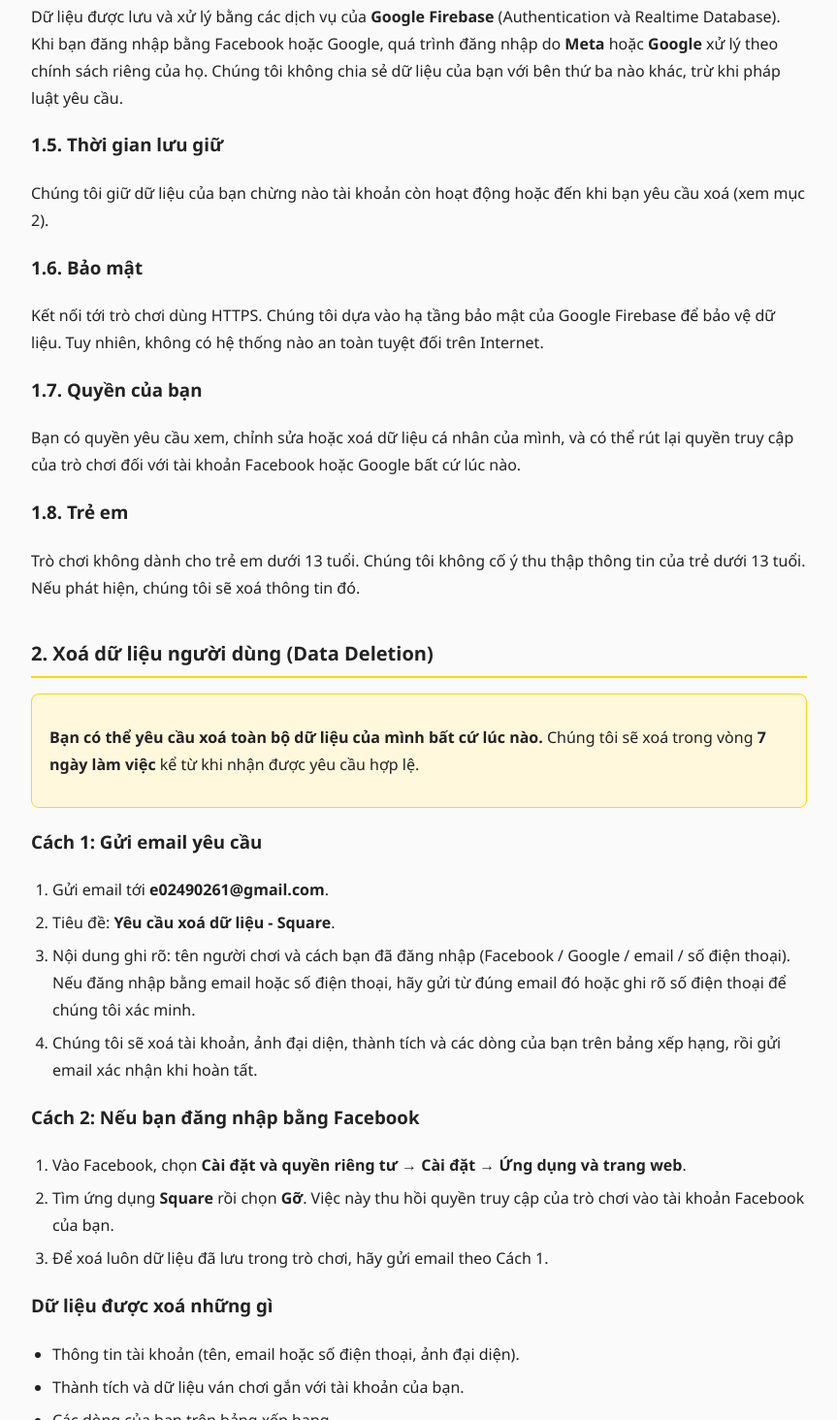
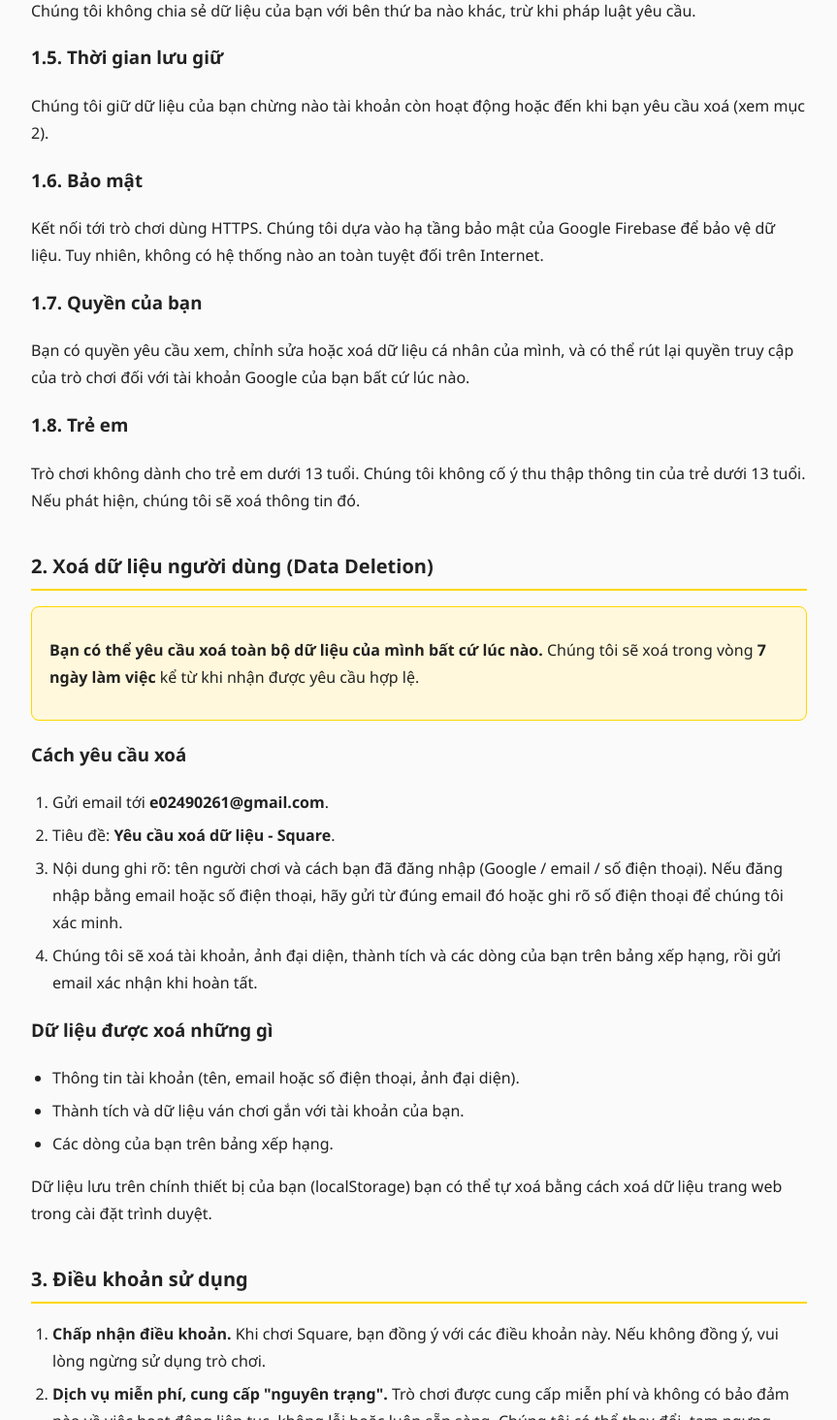
Before and after one commit to e02490261-dot/Square, a plain HTML site: page privacy.html in a window 1280 px wide. Shown: the part 1336-2800 px from the top of the page at 97% size, without its empty margins (208-1071 px from the left). Drawn offline with Linux system fonts and the light colour scheme.

Commit message:
Fix formatting inconsistencies in privacy.html
This update corrects formatting inconsistencies in the privacy policy document, ensuring proper HTML structure and styling.

```diff
--- a/privacy.html
+++ b/privacy.html
@@ -42,8 +42,7 @@ Cập nhật lần cuối: 20/11/2026</p>
 
 <h3>1.1. Thông tin chúng tôi thu thập</h3>
 <ul>
-  <li><b>Khi bạn đăng nhập bằng Facebook:</b> tên hiển thị, ảnh đại diện và địa chỉ email (nếu bạn cho phép) từ tài khoản Facebook của bạn. Chúng tôi chỉ xin quyền cơ bản <i>public_profile</i> và <i>email</i>. Chúng tôi không đăng bài, không đọc bạn bè hay tin nhắn của bạn.</li>
-  <li><b>Khi bạn đăng nhập bằng Google:</b> tên hiển thị, ảnh đại diện và địa chỉ email.</li>
+  <li><b>Khi bạn đăng nhập bằng Google:</b> tên hiển thị, ảnh đại diện và địa chỉ email từ tài khoản Google của bạn.</li>
   <li><b>Khi bạn đăng ký bằng email:</b> địa chỉ email và mật khẩu. Mật khẩu được Google Firebase mã hoá, chúng tôi không đọc được mật khẩu của bạn.</li>
   <li><b>Khi bạn đăng nhập bằng số điện thoại:</b> số điện thoại của bạn, dùng để gửi mã xác thực (OTP).</li>
   <li><b>Dữ liệu trong trò chơi:</b> tên người chơi, ảnh đại diện (avatar), thành tích đã mở khoá, kết quả ván chơi (độ khó, thời gian hoàn thành, số wave) và ngày chơi.</li>
@@ -64,7 +63,7 @@ Cập nhật lần cuối: 20/11/2026</p>
 <p>Tên người chơi, ảnh đại diện và kết quả của bạn có thể hiển thị công khai trên bảng xếp hạng cho mọi người chơi khác nhìn thấy. Email và số điện thoại của bạn <b>không</b> được hiển thị công khai. Nếu không muốn lộ tên thật, hãy đặt một tên người chơi khác trong phần cài đặt của trò chơi.</p>
 
 <h3>1.4. Nơi lưu trữ và bên thứ ba</h3>
-<p>Dữ liệu được lưu và xử lý bằng các dịch vụ của <b>Google Firebase</b> (Authentication và Realtime Database). Khi bạn đăng nhập bằng Facebook hoặc Google, quá trình đăng nhập do <b>Meta</b> hoặc <b>Google</b> xử lý theo chính sách riêng của họ. Chúng tôi không chia sẻ dữ liệu của bạn với bên thứ ba nào khác, trừ khi pháp luật yêu cầu.</p>
+<p>Dữ liệu được lưu và xử lý bằng các dịch vụ của <b>Google Firebase</b> (Authentication và Realtime Database). Khi bạn đăng nhập bằng Google, quá trình đăng nhập do <b>Google</b> xử lý theo chính sách riêng của Google. Chúng tôi không chia sẻ dữ liệu của bạn với bên thứ ba nào khác, trừ khi pháp luật yêu cầu.</p>
 
 <h3>1.5. Thời gian lưu giữ</h3>
 <p>Chúng tôi giữ dữ liệu của bạn chừng nào tài khoản còn hoạt động hoặc đến khi bạn yêu cầu xoá (xem mục 2).</p>
@@ -73,7 +72,7 @@ Cập nhật lần cuối: 20/11/2026</p>
 <p>Kết nối tới trò chơi dùng HTTPS. Chúng tôi dựa vào hạ tầng bảo mật của Google Firebase để bảo vệ dữ liệu. Tuy nhiên, không có hệ thống nào an toàn tuyệt đối trên Internet.</p>
 
 <h3>1.7. Quyền của bạn</h3>
-<p>Bạn có quyền yêu cầu xem, chỉnh sửa hoặc xoá dữ liệu cá nhân của mình, và có thể rút lại quyền truy cập của trò chơi đối với tài khoản Facebook hoặc Google bất cứ lúc nào.</p>
+<p>Bạn có quyền yêu cầu xem, chỉnh sửa hoặc xoá dữ liệu cá nhân của mình, và có thể rút lại quyền truy cập của trò chơi đối với tài khoản Google của bạn bất cứ lúc nào.</p>
 
 <h3>1.8. Trẻ em</h3>
 <p>Trò chơi không dành cho trẻ em dưới 13 tuổi. Chúng tôi không cố ý thu thập thông tin của trẻ dưới 13 tuổi. Nếu phát hiện, chúng tôi sẽ xoá thông tin đó.</p>
@@ -83,19 +82,12 @@ Cập nhật lần cuối: 20/11/2026</p>
   <p><b>Bạn có thể yêu cầu xoá toàn bộ dữ liệu của mình bất cứ lúc nào.</b> Chúng tôi sẽ xoá trong vòng <b>7 ngày làm việc</b> kể từ khi nhận được yêu cầu hợp lệ.</p>
 </div>
 
-<h3>Cách 1: Gửi email yêu cầu</h3>
+<h3>Cách yêu cầu xoá</h3>
 <ol>
   <li>Gửi email tới <b>e02490261@gmail.com</b>.</li>
   <li>Tiêu đề: <b>Yêu cầu xoá dữ liệu - Square</b>.</li>
-  <li>Nội dung ghi rõ: tên người chơi và cách bạn đã đăng nhập (Facebook / Google / email / số điện thoại). Nếu đăng nhập bằng email hoặc số điện thoại, hãy gửi từ đúng email đó hoặc ghi rõ số điện thoại để chúng tôi xác minh.</li>
+  <li>Nội dung ghi rõ: tên người chơi và cách bạn đã đăng nhập (Google / email / số điện thoại). Nếu đăng nhập bằng email hoặc số điện thoại, hãy gửi từ đúng email đó hoặc ghi rõ số điện thoại để chúng tôi xác minh.</li>
   <li>Chúng tôi sẽ xoá tài khoản, ảnh đại diện, thành tích và các dòng của bạn trên bảng xếp hạng, rồi gửi email xác nhận khi hoàn tất.</li>
-</ol>
-
-<h3>Cách 2: Nếu bạn đăng nhập bằng Facebook</h3>
-<ol>
-  <li>Vào Facebook, chọn <b>Cài đặt và quyền riêng tư → Cài đặt → Ứng dụng và trang web</b>.</li>
-  <li>Tìm ứng dụng <b>Square</b> rồi chọn <b>Gỡ</b>. Việc này thu hồi quyền truy cập của trò chơi vào tài khoản Facebook của bạn.</li>
-  <li>Để xoá luôn dữ liệu đã lưu trong trò chơi, hãy gửi email theo Cách 1.</li>
 </ol>
 
 <h3>Dữ liệu được xoá những gì</h3>
```
